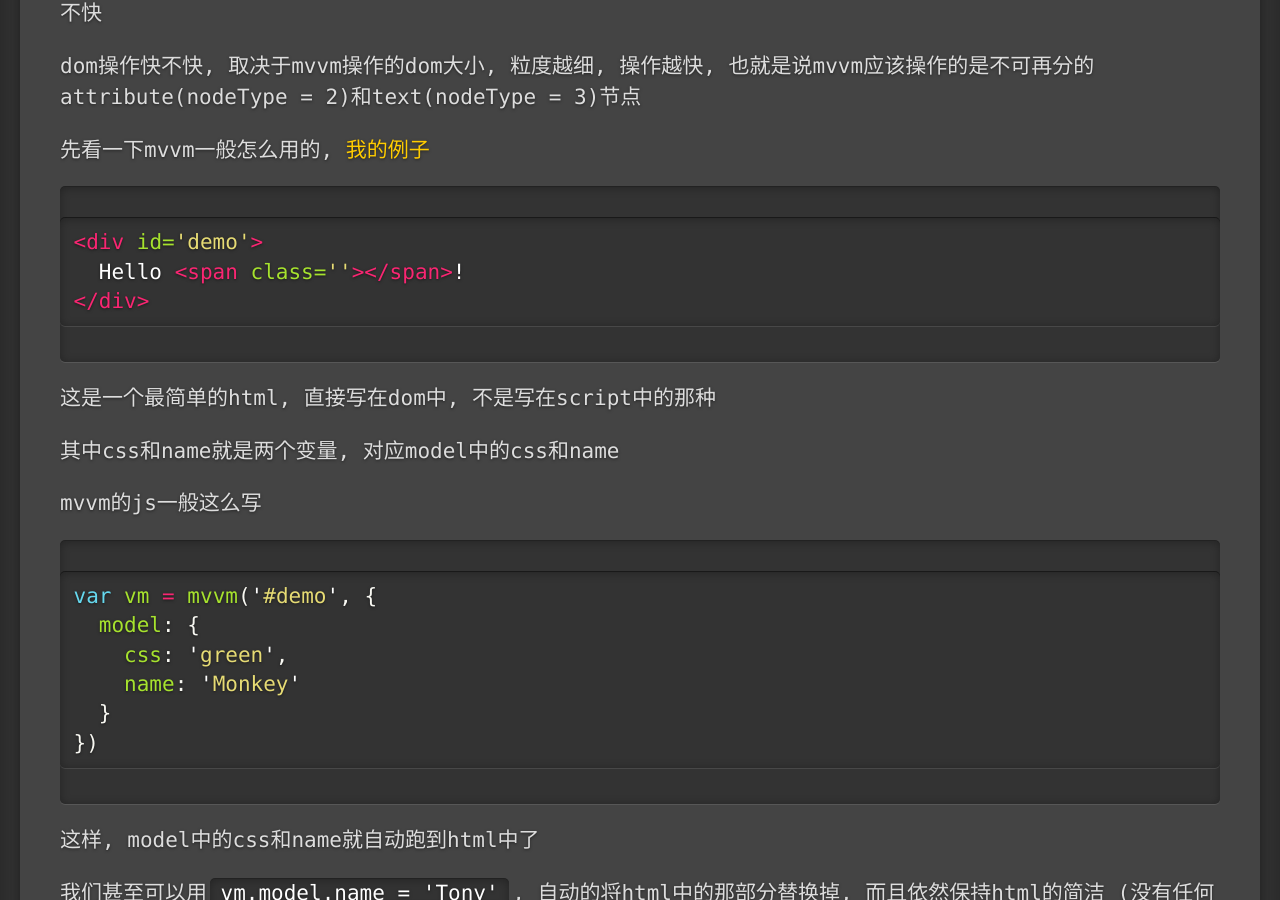
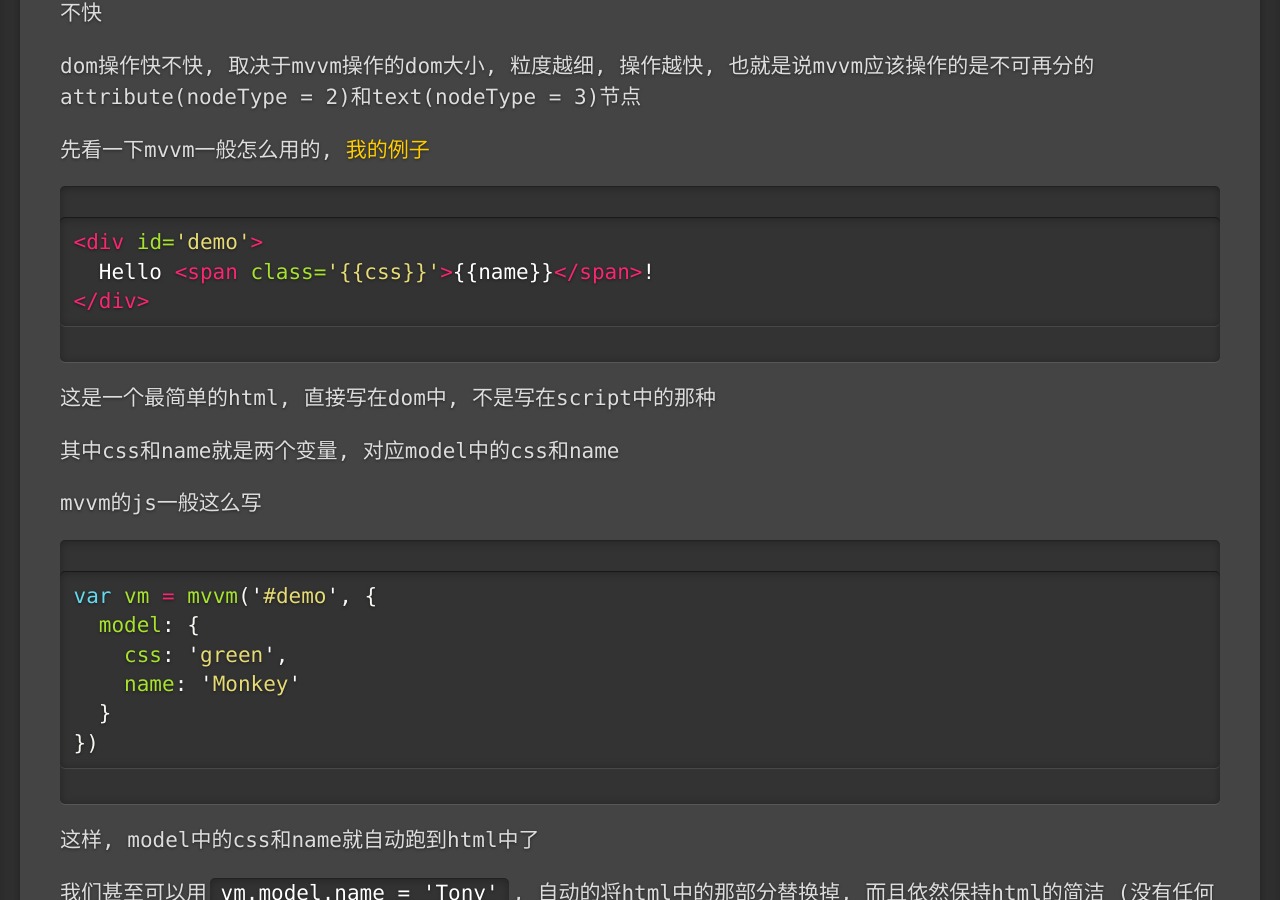
Before and after one commit to chunpu/blog, a Jekyll site: the page built from _posts/2014-03-01-simple-mvvm.md, in a window 1280 px wide and 900 px high, scrolled down 633 px. Built offline with Jekyll 4.4.1, drawn with Linux system fonts in a browser that asks for light colours; Markdown is read by kramdown in place of the engine named in the settings; comment, search, counter and statistics services are not loaded.

Commit message:
fix bug becouse of silly liquid

````diff
--- a/_posts/2014-03-01-simple-mvvm.md
+++ b/_posts/2014-03-01-simple-mvvm.md
@@ -17,7 +17,7 @@ dom操作快不快, 取决于mvvm操作的dom大小, 粒度越细, 操作越快,
 
 ```html
 <div id='demo'>
-  Hello <span class='{{css}}'>{{name}}</span>!
+  Hello <span class='{%raw%}{{css}}{%endraw%}'>{%raw%}{{name}}{%endraw%}</span>!
 </div>
 ```
 
````
